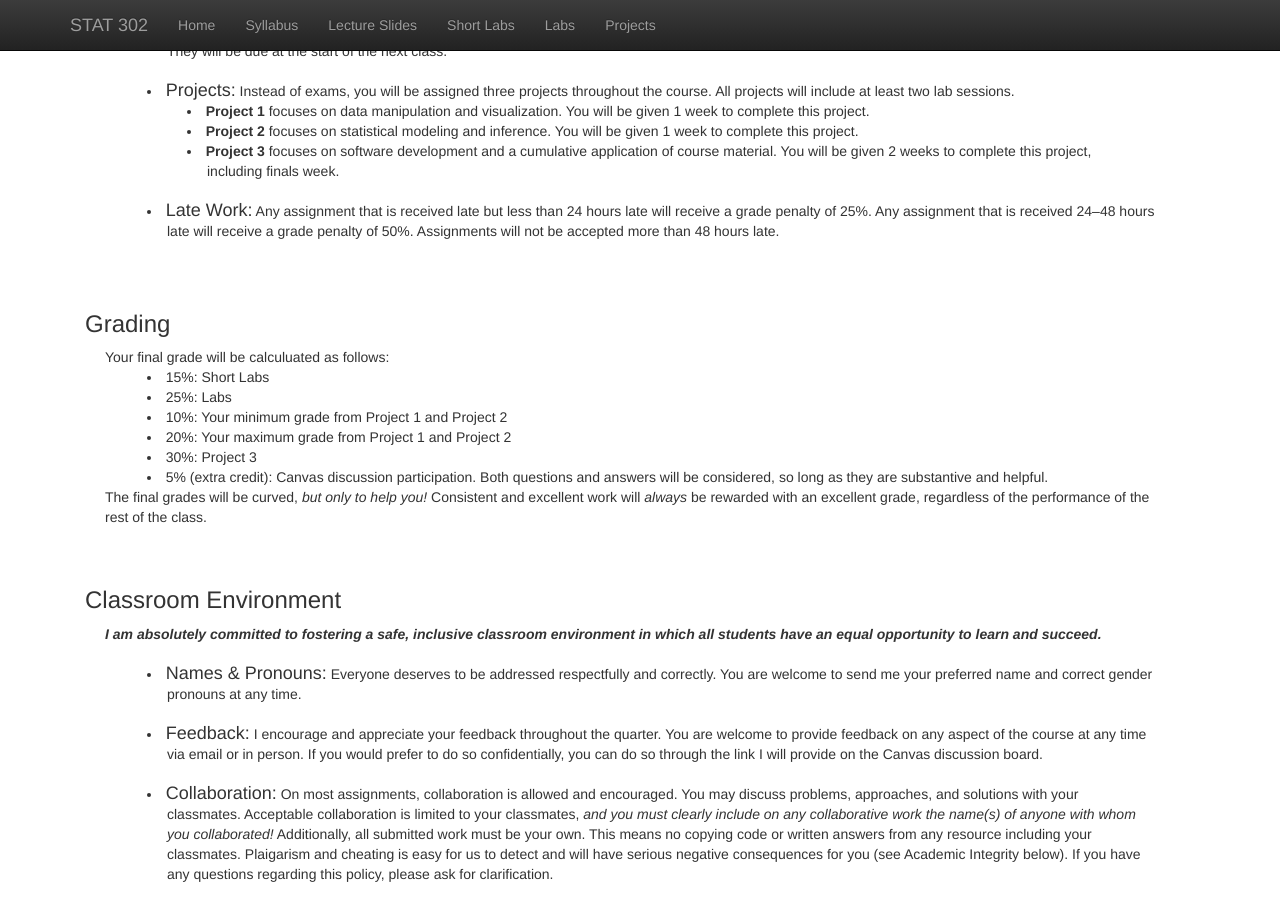
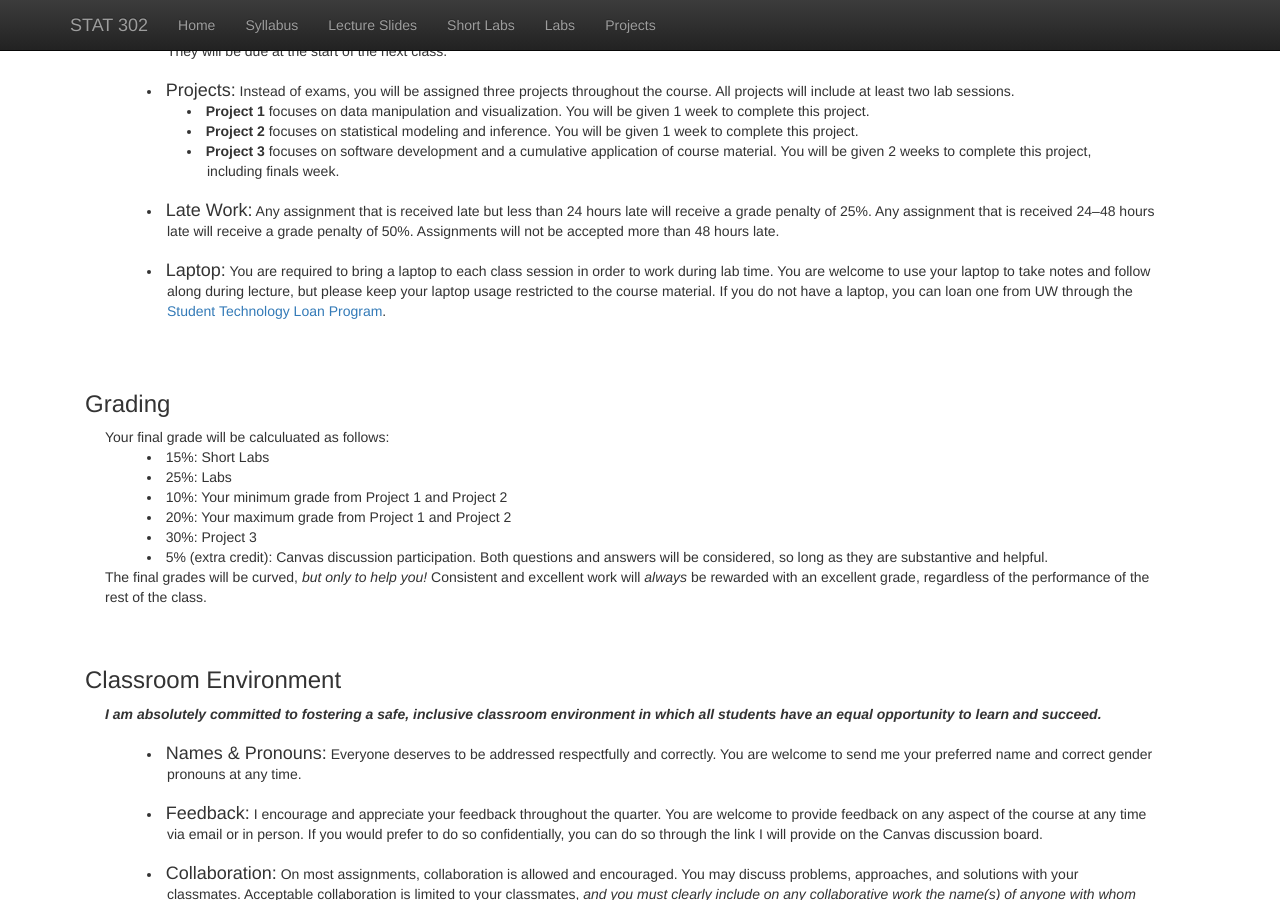
Before and after one commit to bryandmartin/STAT302, a Jekyll site: the page built from syllabus.html, in a window 1280 px wide and 900 px high, scrolled down 1238 px. Built offline with Jekyll 4.4.1, drawn with Linux system fonts in a browser that asks for light colours; nearby versions of some CDN libraries; library files that are not in the unit come from our copies.

Commit message:
Add laptop policy

```diff
--- a/syllabus.html
+++ b/syllabus.html
@@ -110,7 +110,16 @@ Instead of exams, you will be assigned three projects throughout the course. All
     <h4 style="display: inline;">Late Work:</h4>
     Any assignment that is received late but less than 24 hours late will receive a grade penalty of 25%.
     Any assignment that is received 24&ndash;48 hours late will receive a grade penalty of 50%.
-    Assignments will not be accepted more than 48 hours late. </li>
+    Assignments will not be accepted more than 48 hours late. </li>  </br>
+
+  <li style="padding:0px;margin:0px 40px 0px; text-indent: -1.45em; padding-left: 3em;">
+    <h4 style="display: inline;">Laptop:</h4>
+    You are required to bring a laptop to each class session in order to work during lab time.
+    You are welcome to use your laptop to take notes and follow along during lecture, but please keep
+    your laptop usage restricted to the course material. If you do not have a laptop, you can loan one
+    from UW through the <a href="https://stlp.uw.edu">Student Technology Loan Program</a>.
+  </li>
+
 </p>
 </br></br>
 <h3> Grading </h3>
```
